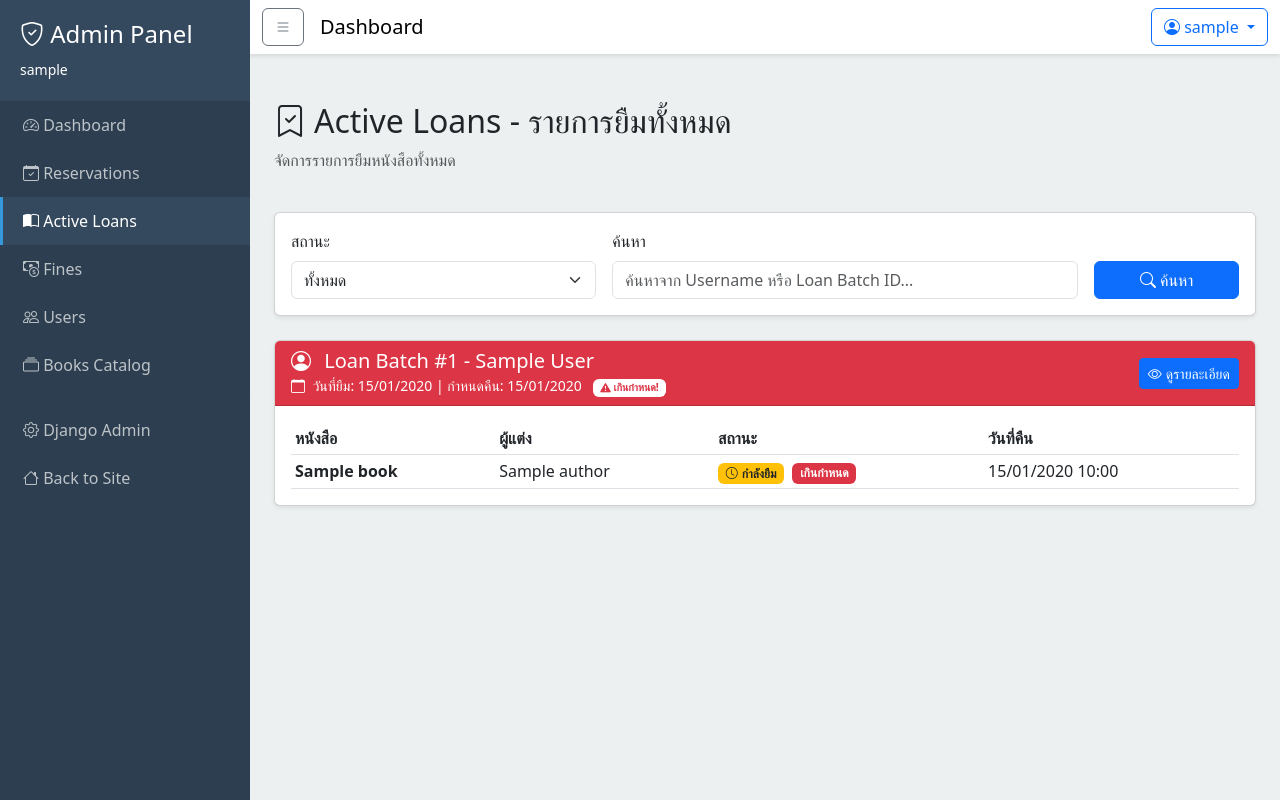
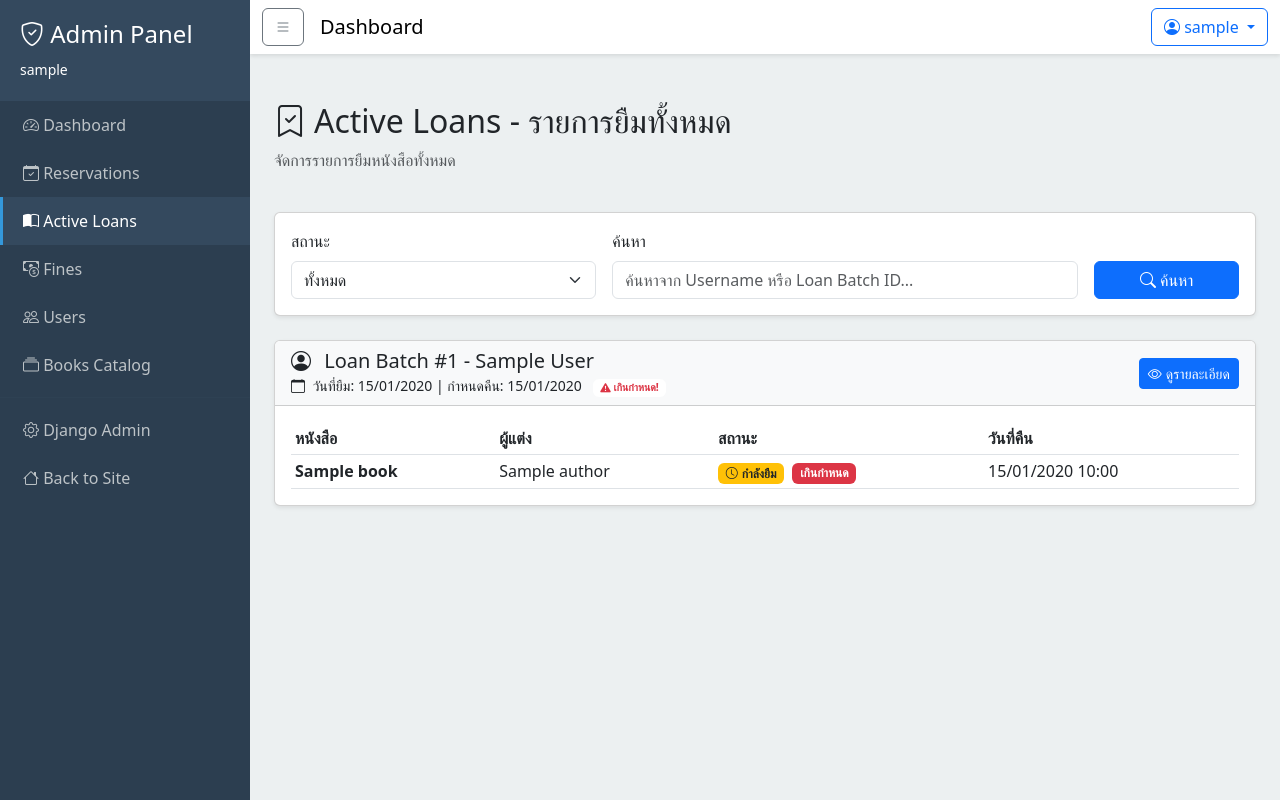
Before and after one commit to fair1998/digital-library, a Django app: page /loans/admin/active/ in a window 1280 px wide. Run offline with Django 4.2, Linux system fonts and the light colour scheme; a user stored in the database is signed in; tables that the repository leaves empty hold one stand-in row (values such as "Sample post").

Commit message:
Remove conditional styling for overdue loan batches in active loans view

```diff
--- a/templates/loans/active_loans.html
+++ b/templates/loans/active_loans.html
@@ -65,7 +65,7 @@
                 <div class="col">
                     {% for batch in loan_batches %}
                         <div class="card shadow-sm mb-3">
-                            <div class="card-header {% if batch.is_overdue %}bg-danger text-white{% else %}bg-light{% endif %}">
+                            <div class="card-header bg-light">
                                 <div class="row align-items-center">
                                     <div class="col-md-8">
                                         <h5 class="mb-0">
```
